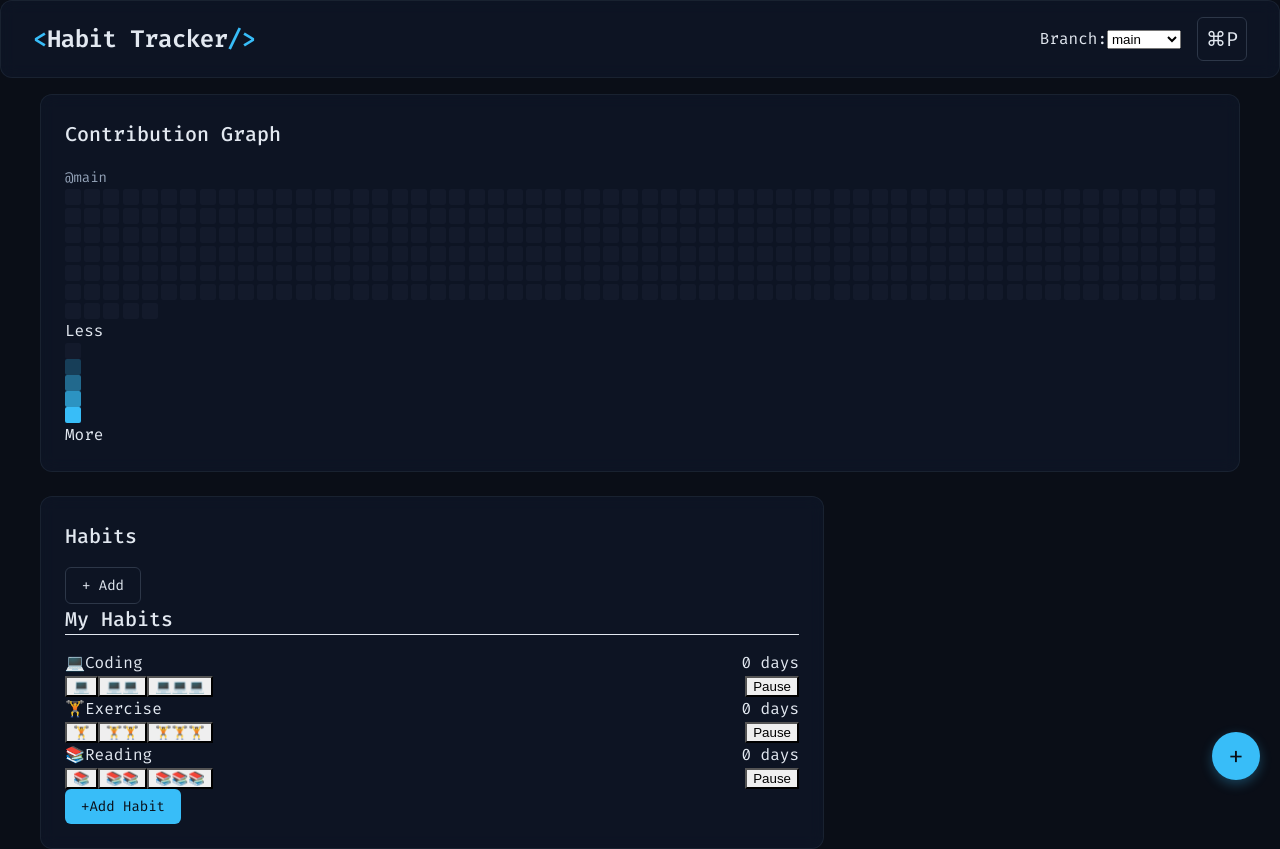
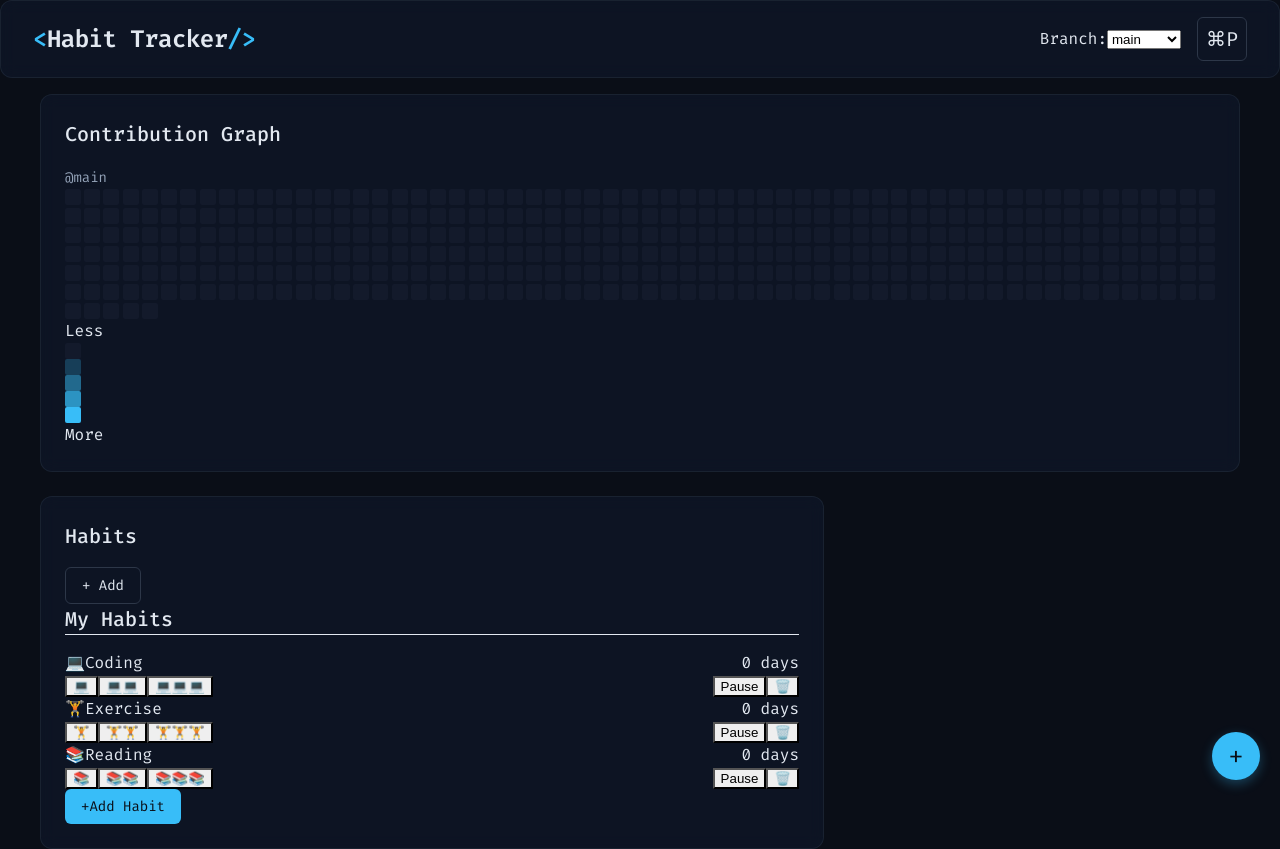
Before and after one commit to Aashiq-Edavalapati/habit-tracker, a React (Vite) app in the folder frontend/: page / in a window 1280 px wide. Shown: the top 849 px of the page. Built offline with nearby package versions, Linux system fonts and the light colour scheme.

Commit message:
Integrated Functionality to remove habits

```diff
--- a/frontend/src/components/HabitPanel.jsx
+++ b/frontend/src/components/HabitPanel.jsx
@@ -3,6 +3,7 @@ import { useState } from 'react';
 const HabitPanel = ({ habits, setHabits, trackHabit, entries }) => {
   const [newHabit, setNewHabit] = useState({ name: '', icon: '✅' });
   const [showForm, setShowForm] = useState(false);
+  const [confirmDelete, setConfirmDelete] = useState(null);
 
   const calculateStreak = (habitId) => {
     const today = new Date();
@@ -43,6 +44,11 @@ const HabitPanel = ({ habits, setHabits, trackHabit, entries }) => {
 
   const handleTrackHabit = (habitId, intensity = 1) => {
     trackHabit(habitId, new Date().toISOString(), intensity);
+  };
+
+  const handleRemoveHabit = (id) => {
+    setHabits(habits.filter(habit => habit.id !== id));
+    setConfirmDelete(null);
   };
 
   const iconOptions = ['✅', '🏃', '💧', '📚', '🧘', '🍎', '💪', '🧠', '😴', '🚭'];
@@ -97,12 +103,38 @@ const HabitPanel = ({ habits, setHabits, trackHabit, entries }) => {
                     </button>
                   ))}
                 </div>
-                <button
-                  className={`px-4 py-2 rounded-md transition-all duration-200 shadow-sm ${habit.active ? 'bg-gradient-to-br from-red-400 to-red-600 hover:from-red-500 hover:to-red-700 text-white' : 'bg-gradient-to-br from-green-400 to-green-600 hover:from-green-500 hover:to-green-700 text-white'}`}
-                  onClick={() => toggleHabitActive(habit.id)}
-                >
-                  {habit.active ? 'Pause' : 'Resume'}
-                </button>
+                <div className="flex space-x-2">
+                  <button
+                    className={`px-4 py-2 rounded-md transition-all duration-200 shadow-sm ${habit.active ? 'bg-gradient-to-br from-amber-400 to-amber-600 hover:from-amber-500 hover:to-amber-700 text-white' : 'bg-gradient-to-br from-green-400 to-green-600 hover:from-green-500 hover:to-green-700 text-white'}`}
+                    onClick={() => toggleHabitActive(habit.id)}
+                  >
+                    {habit.active ? 'Pause' : 'Resume'}
+                  </button>
+                  {confirmDelete === habit.id ? (
+                    <div className="flex space-x-1">
+                      <button
+                        className="px-3 py-2 rounded-md bg-gradient-to-br from-red-500 to-red-700 hover:from-red-600 hover:to-red-800 text-white transition-all duration-200 shadow-sm"
+                        onClick={() => handleRemoveHabit(habit.id)}
+                      >
+                        Confirm
+                      </button>
+                      <button
+                        className="px-3 py-2 rounded-md bg-gradient-to-br from-gray-200 to-gray-300 hover:from-gray-300 hover:to-gray-400 transition-all duration-200 shadow-sm"
+                        onClick={() => setConfirmDelete(null)}
+                      >
+                        Cancel
+                      </button>
+                    </div>
+                  ) : (
+                    <button
+                      className="px-3 py-2 rounded-md bg-gradient-to-br from-red-400 to-red-500 hover:from-red-500 hover:to-red-600 text-white transition-all duration-200 shadow-sm"
+                      onClick={() => setConfirmDelete(habit.id)}
+                      title="Remove this habit"
+                    >
+                      <span className="text-lg">🗑️</span>
+                    </button>
+                  )}
+                </div>
               </div>
             </div>
           );
```
